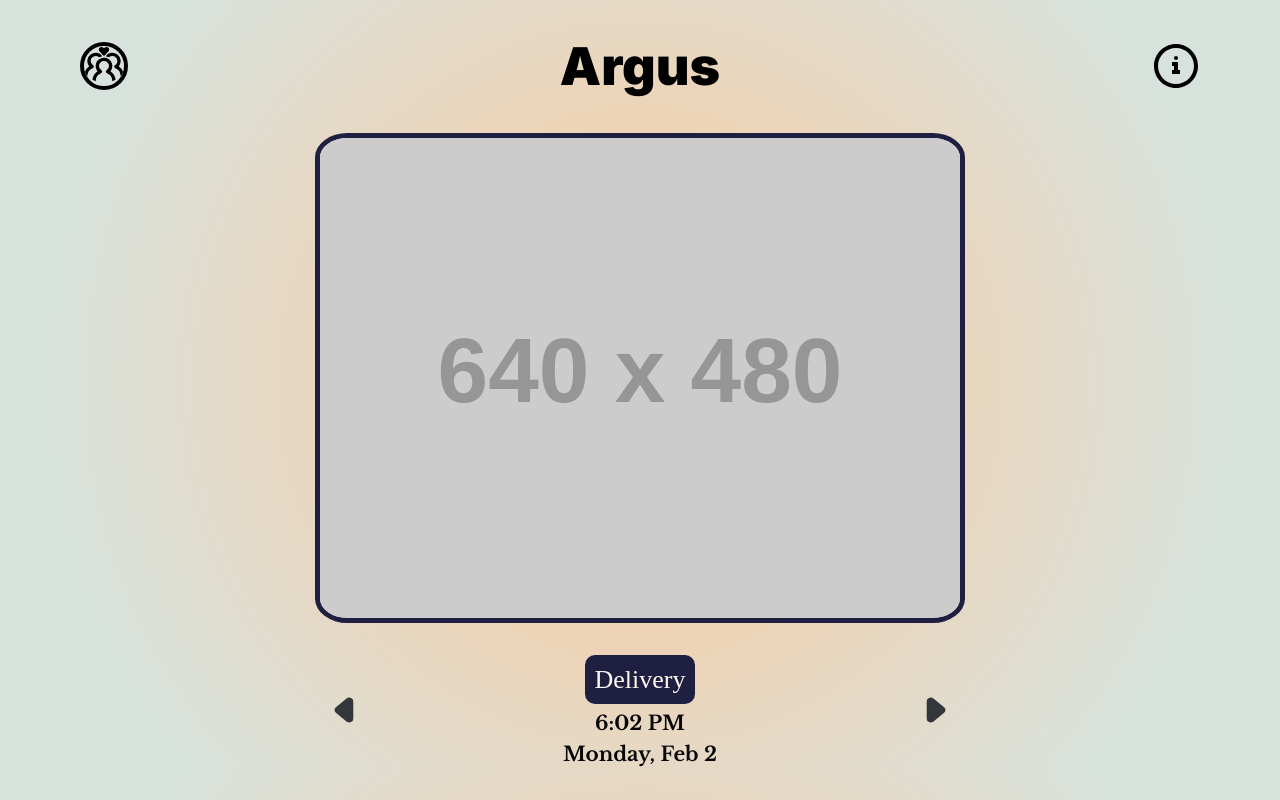
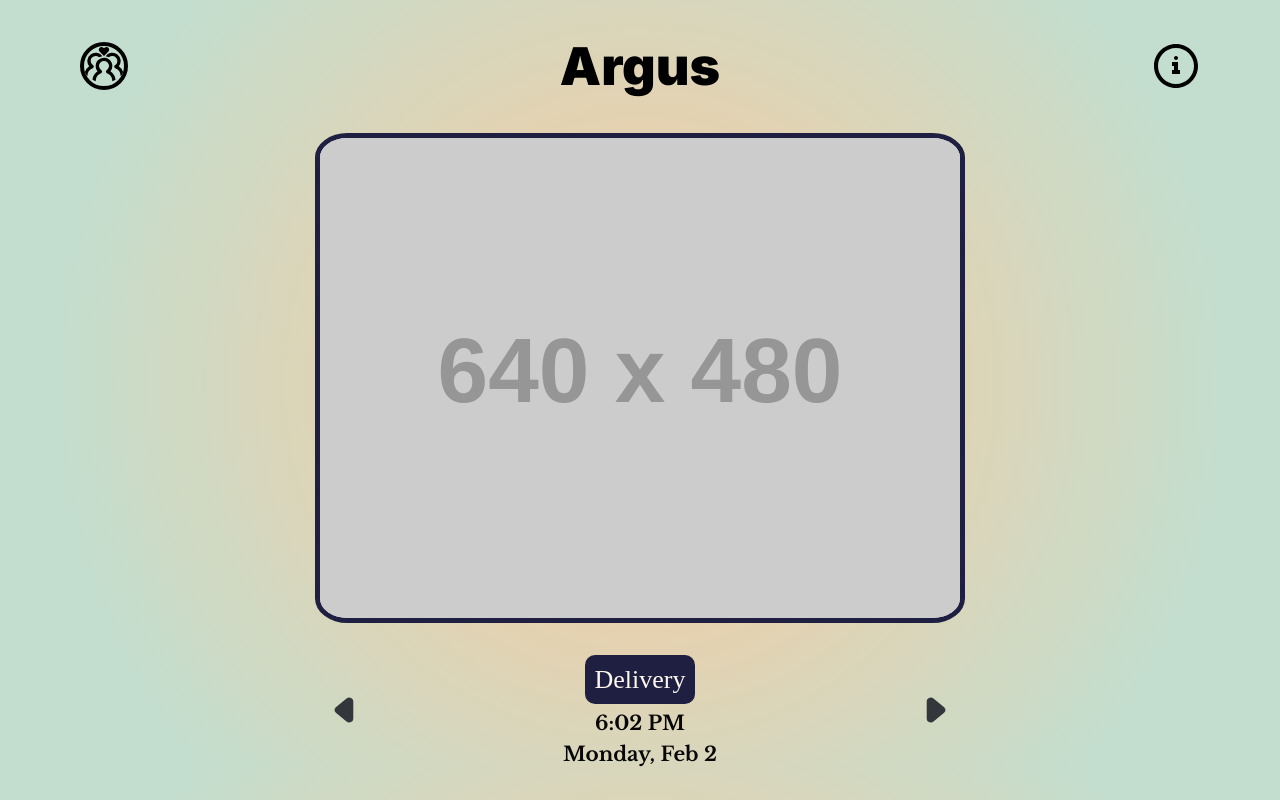
Before and after one commit to adrianchen8662/argus, a React (Create React App) app in the folder website/: page / in a window 1280 px wide. Built offline with nearby package versions, Linux system fonts and the light colour scheme; a web font is replaced by a local one.

Commit message:
Fix gradient bg

```diff
--- a/website/src/App.css
+++ b/website/src/App.css
@@ -1,6 +1,6 @@
 body {
     background: rgb(254, 200, 154);
-    background: radial-gradient(circle, rgba(254, 200, 154, 1) 0%, rgba(216, 226, 220, 1) 79%);
+    background: radial-gradient(circle, rgba(254, 200, 154, 1) 0%, rgb(195, 222, 206) 79%);
     /* backdrop-filter: blur(5px); */
 }
 
```
